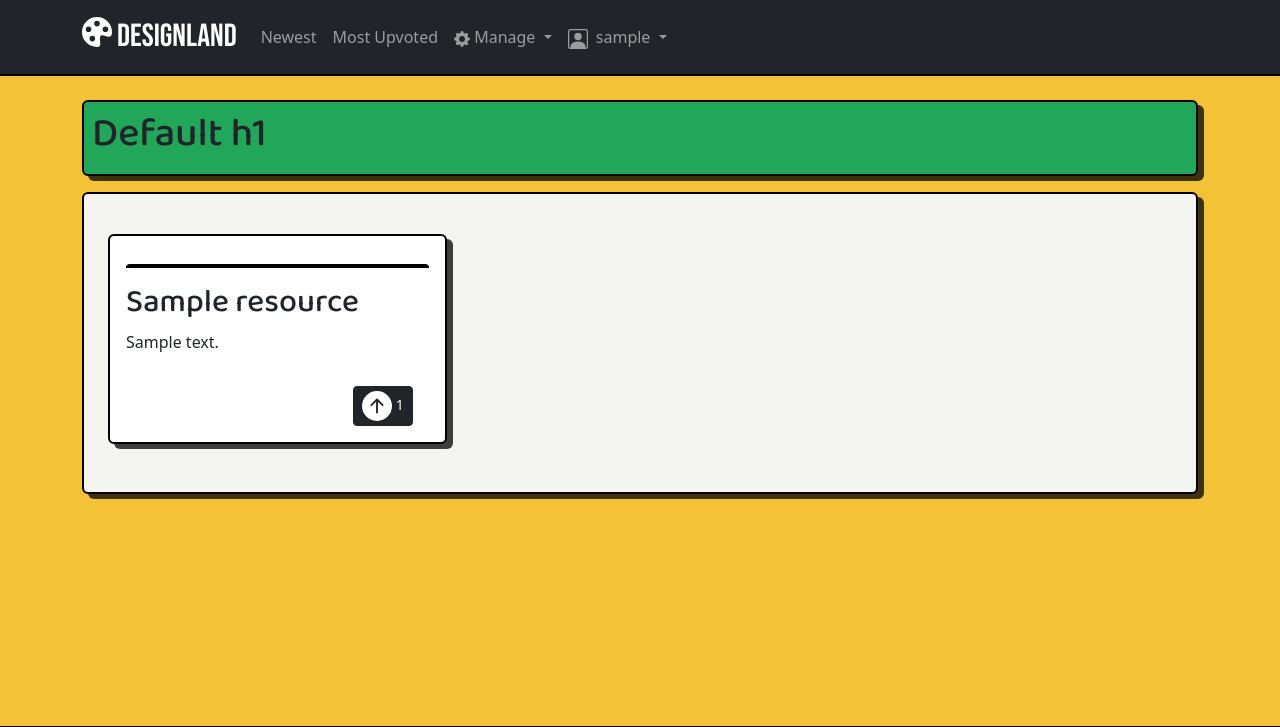
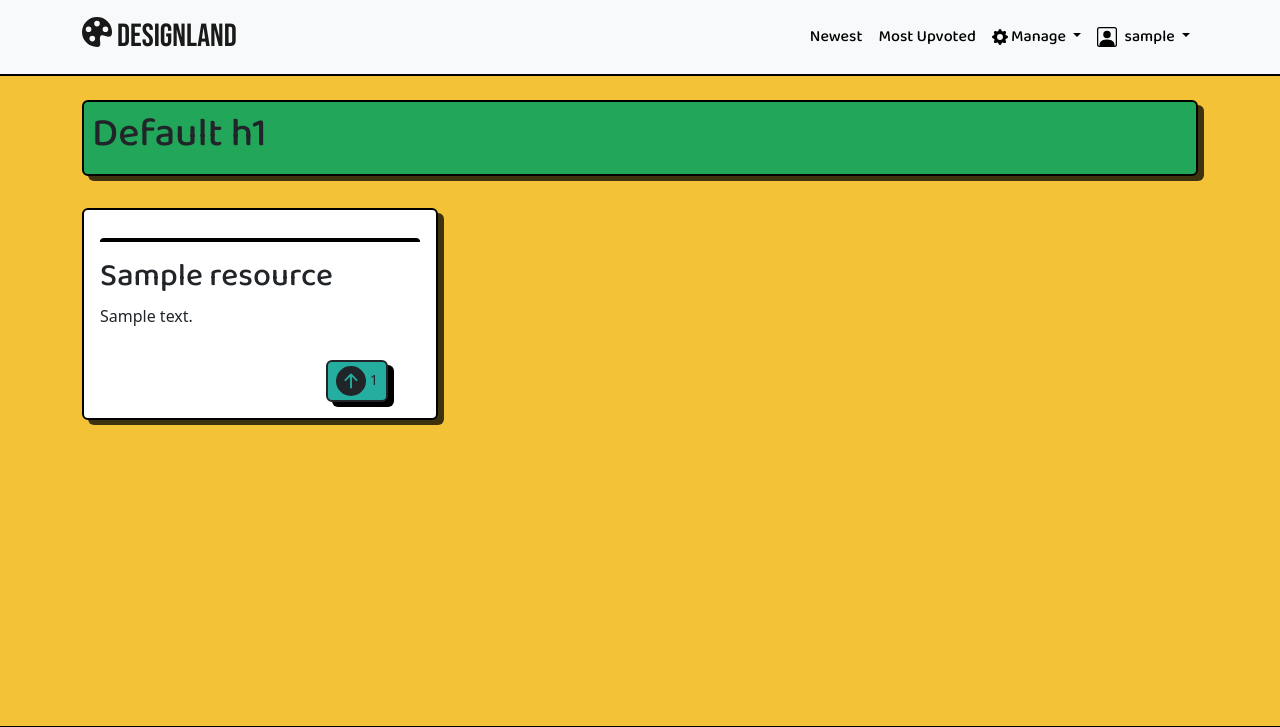
Before and after one commit to davidindub/designland, a Django app: page / in a window 1280 px wide. Shown: the top 727 px of the page. Run offline with Django 3.2, Linux system fonts and the light colour scheme; a user stored in the database is signed in; tables that the repository leaves empty hold one stand-in row (values such as "Sample post"); parts of the project's set-up code (start-up, migrations or seed data) failed here and were passed over.

Commit message:
Update Allauth templates with new styles

```diff
--- a/directory/forms.py
+++ b/directory/forms.py
@@ -17,7 +17,7 @@ class FormForResource(LoginRequiredMixin, forms.ModelForm):
     def __init__(self, *args, **kwargs):
         super().__init__(*args, **kwargs)
         self.helper = FormHelper(self)
-        self.helper.add_input(Submit("submit", "Submit"))
+        # self.helper.add_input(Submit("submit", "Submit"))
 
     class Meta:
         model = Resource
--- a/static/css/style.css
+++ b/static/css/style.css
@@ -3,6 +3,10 @@
 * {
     box-sizing: border-box;
   }
+
+a, button {
+    transition: all 0.2s ease-in-out;
+}
 
 
 body {
@@ -19,11 +23,16 @@ main {
 
 h1, h2, h3, h4, h5, h6 {
     font-family: 'Baloo 2', sans-serif;
-
 }
 
 .navbar {
+    font-family: 'Bebas Neue', sans-serif;
     border-bottom: 2px solid rgb(0, 0, 0);
+}
+
+.nav-link {
+    color: rgb(0, 0, 0);
+    font-family: 'Baloo 2', sans-serif;
 }
 
 .navbar-brand {
@@ -38,10 +47,6 @@ h1, h2, h3, h4, h5, h6 {
 
 footer {
     background-color: rgb(255, 255, 255);
-}
-
-.btn:hover, a {
-    transition: all 0.2s ease-in-out;
 }
 
 .footer-link svg {
@@ -60,17 +65,32 @@ a {
     text-decoration: none;
 }
 
-.container-main-content {
-    background-color: rgb(244, 244, 240);
+.container-main-content, .accounts-container {
+    background-color: rgb(255, 255, 255);
 }
 
 .resource-container {
     background-color: rgb(255, 255, 255);
 }
 
-.tag-container {
+/* .btns-container, .tag-container {
     display: flex;
     gap: 1rem;
+} */
+
+.btn-upvote, .btn-upvote:active, .btn-bookmark, .btn-bookmark:active {
+    margin-right: 1rem;
+    border: 2px solid rgb(0, 0, 0);
+    box-shadow: 6px 5px 0px 0px rgb(0,0,0);
+    border-radius: 0.375rem
+}
+
+.btn-upvote.active {
+    background-color: rgb(37, 173, 159);
+}
+
+.btn-bookmark.active {
+    background-color: rgb(145, 168, 237);
 }
 
 .resource-tag {
@@ -104,7 +124,7 @@ a {
     border-radius: 0.375rem;
 }
 
-.card, .resource-container, .container-main-content, .message-toast {
+.card, .resource-container, .container-main-content, .message-toast, .accounts-container {
     border: 2px solid rgb(0, 0, 0);
     box-shadow: 6px 5px 0px 0px rgba(0,0,0,0.75);
     border-radius: 0.375rem;
@@ -121,13 +141,9 @@ a {
 }
 
 .page-link-prev {
-    background-color: rgb(157, 154, 198);
+    background-color: rgb(145, 168, 237);
 }
 
 .page-link-next {
     background-color: rgb(219, 124, 77);
 }
-
-.resource-tag {
-    /* background-color: rgb(157, 154, 198); */
-}
--- a/templates/account/email.html
+++ b/templates/account/email.html
@@ -2,9 +2,12 @@
 
 {% load i18n %}
 
-{% block head_title %}{% trans "E-mail Addresses" %}{% endblock %}
+{% block title %}
+Email Addresses / Designland
+{% endblock %}
 
 {% block content %}
+<div class="container-main-content p-4">
     <h1>{% trans "E-mail Addresses" %}</h1>
 {% if user.emailaddress_set.all %}
 <p>{% trans 'The following e-mail addresses are associated with your account:' %}</p>
@@ -71,4 +74,5 @@
   }
 })();
 </script>
+</div>
 {% endblock %}
--- a/templates/base.html
+++ b/templates/base.html
@@ -17,7 +18,7 @@
 
 <body>
 
-    <nav class="sticky-lg-top navbar navbar-expand-lg navbar-dark bg-dark">
+    <nav class="sticky-lg-top navbar navbar-expand-lg navbar-light bg-light">
         <div class="container-xl">
             <a class="navbar-brand" href="{% url 'home' %}">
                 <svg xmlns="http://www.w3.org/2000/svg" width="30" height="30" fill="currentColor"
@@ -33,7 +34,7 @@
                 <span class="navbar-toggler-icon"></span>
             </button>
             <div class="collapse navbar-collapse" id="navbarSupportedContent">
-                <ul class="navbar-nav me-auto mb-2 mb-lg-0">
+                <ul class="navbar-nav ms-auto mb-2 mb-lg-0">
                     <li class="nav-item">
                         <a class="nav-link" href="/">Newest</a>
                     </li>
@@ -113,12 +114,12 @@
         </div>
         {% endif %}
 
-        <div class="container-main-content p-4">
+        <!-- <div class="container-main-content p-4"> -->
             {% block content %}
             <!-- Main Content Goes here -->
 
             {% endblock content %}
-        </div>
+        <!-- </div> -->
 
         </div>
         </div>
--- a/templates/resources_list.html
+++ b/templates/resources_list.html
@@ -36,7 +36,7 @@ Designland
                                     {% csrf_token %}
                                     {% if user in resource.upvotes.all %}
                                     <button type="submit" name="button-upvote" value="{{resource.slug}}"
-                                        class="btn btn-sm float-end btn-outline-dark active"
+                                        class="btn btn-sm float-end btn-upvote active"
                                         aria-label="Remove your upvote from {{ resource }}">
                                         <svg xmlns="http://www.w3.org/2000/svg" width="30" height="30"
                                             fill="currentColor" class="bi bi-arrow-up-circle-fill" viewBox="0 0 16 16">
@@ -49,7 +49,7 @@ Designland
                                     <button type="submit"
                                     name="button-upvote"
                                     value="{{resource.slug}}"
-                                    class="btn btn-sm float-end btn-outline-dark"
+                                    class="btn btn-sm float-end btn-upvote"
                                     aria-label="Upvote {{ resource }}">
                                         <svg xmlns="http://www.w3.org/2000/svg" width="30" height="30"
                                             fill="currentColor" class="bi bi-arrow-up-circle" viewBox="0 0 16 16">
@@ -89,14 +89,14 @@ Designland
         <ul class="mt-5 pagination justify-content-center">
             {% if page_obj.has_previous %}
             <li><a href="?page={{ page_obj.previous_page_number }}"
-                class="page-link page-link-prev mx-3 text-dark text-uppercase"
+                class="page-link-prev mx-3 text-dark text-uppercase"
                 aria-label="Previous">
                 <span aria-hidden="true">&laquo; Prev</span>
             </a></li>
             {% endif %}
             {% if page_obj.has_next %}
             <li><a href="?page={{ page_obj.next_page_number }}"
-                class="page-link page-link-next mx-3 text-dark text-uppercase"
+                class="page-link-next mx-3 text-dark text-uppercase"
                 aria-label="Next">
                 <span aria-hidden="true">Next &raquo;</span>
             </a></li>
```
Also changed, not shown: other parts of templates/base.html (+2 -43 lines), templates/account/email_confirm.html (+5 -3 lines), templates/account/login.html (+5 -2 lines), templates/account/logout.html (+5 -4 lines), templates/account/password_change.html (+8 -1 lines), templates/account/password_reset_done.html (+6 -1 lines), templates/privacy_policy.html (added, +43 -0 lines), templates/resource_detail.html (+17 -13 lines), templates/user_profile.html (+22 -17 lines), templates/socialaccount/base.html (line endings or trailing spaces).
